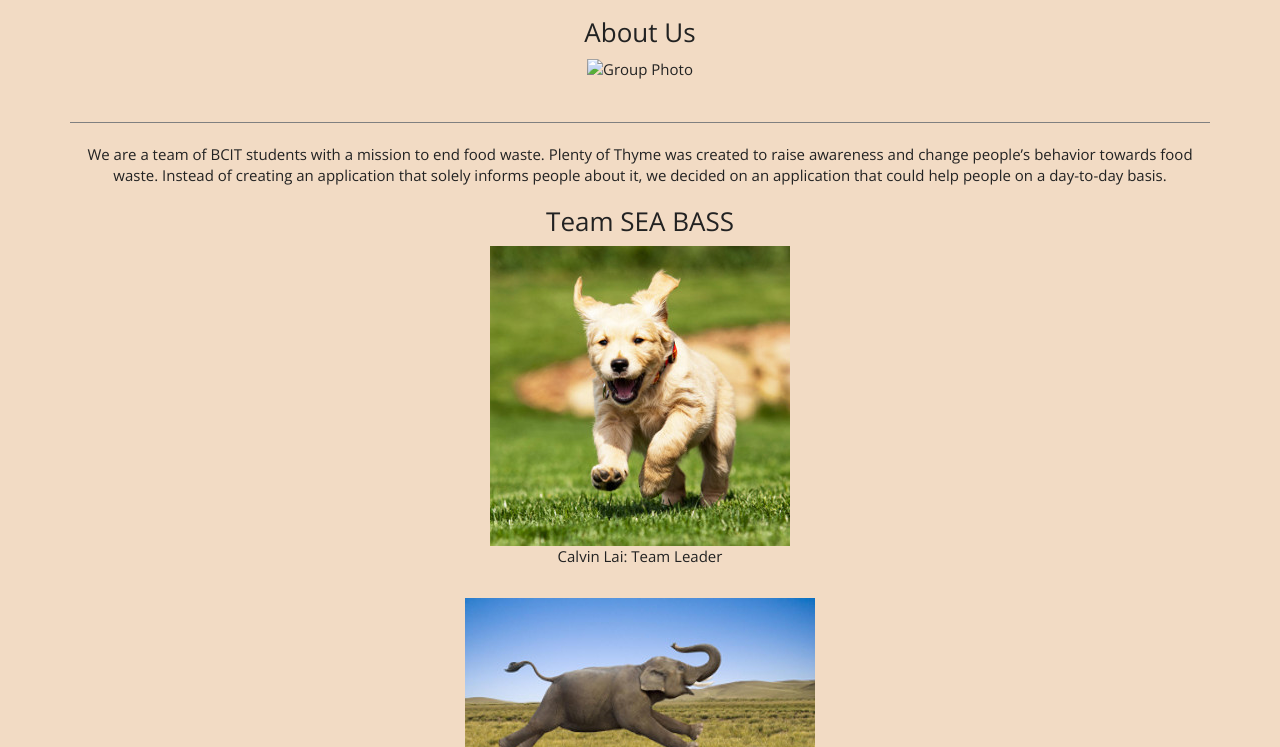
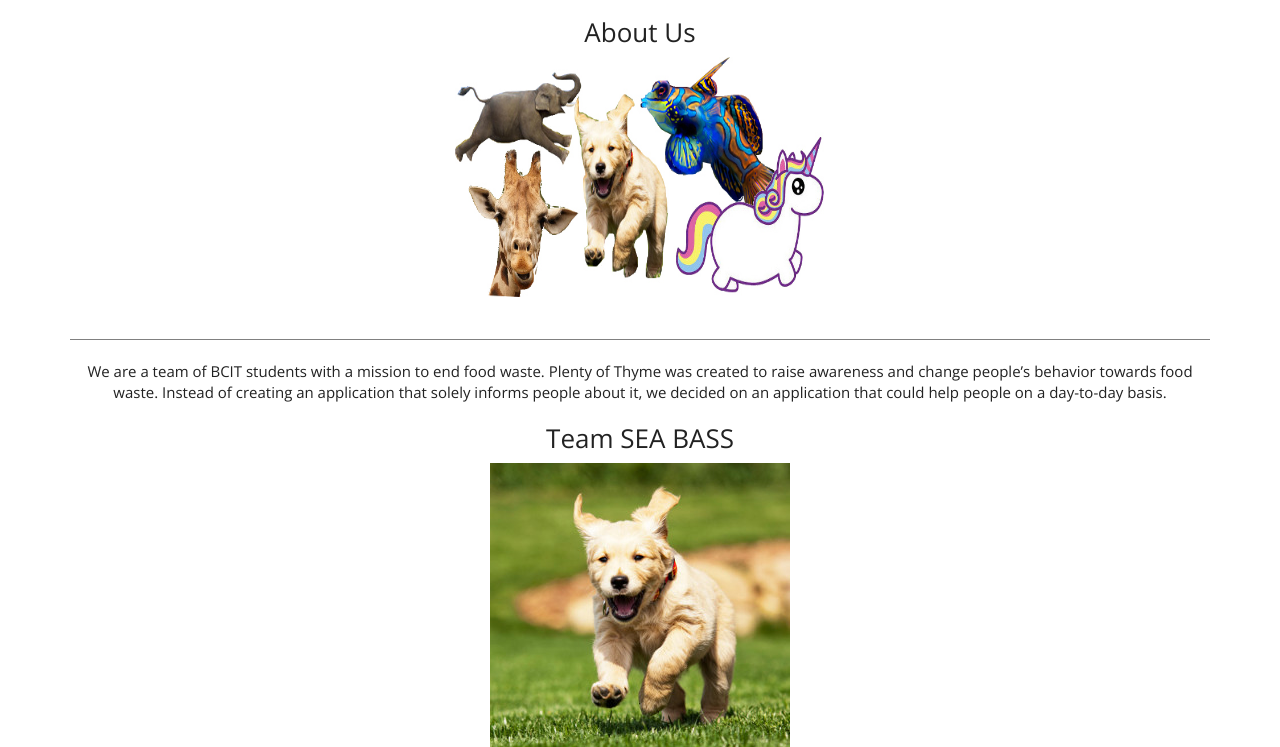
Before and after one commit to shelzebub/plentyOfThymeV2, a plain HTML site: page aboutus.html in a window 1280 px wide. Shown: the part 127-874 px from the top of the page. Drawn offline with nearby package versions, Linux system fonts and the light colour scheme.

Commit message:
group photo added

```diff
--- a/aboutus.html
+++ b/aboutus.html
@@ -65,8 +65,8 @@
       <h3>About Us</h3>
     </div>
     <div>
-      <img src="images/" alt="Group Photo"
-      style="width:304px;height:228px;"/>
+      <img src="images/teamphotomock.jpg" alt="Group Photo"
+      style="width:370px;height:240px;"/>
     </div>
 
 </br> <hr />
--- a/css/styles.css
+++ b/css/styles.css
@@ -17,11 +17,6 @@ h1 {
   flex-direction: column;
 }
 
-body {
-  background: #F2DBC4;
-}
-
-
 hr {
     border: 0;
     border-bottom: 1px solid gray;
```
Also changed, not shown: images/teamphotomock.jpg (added).
